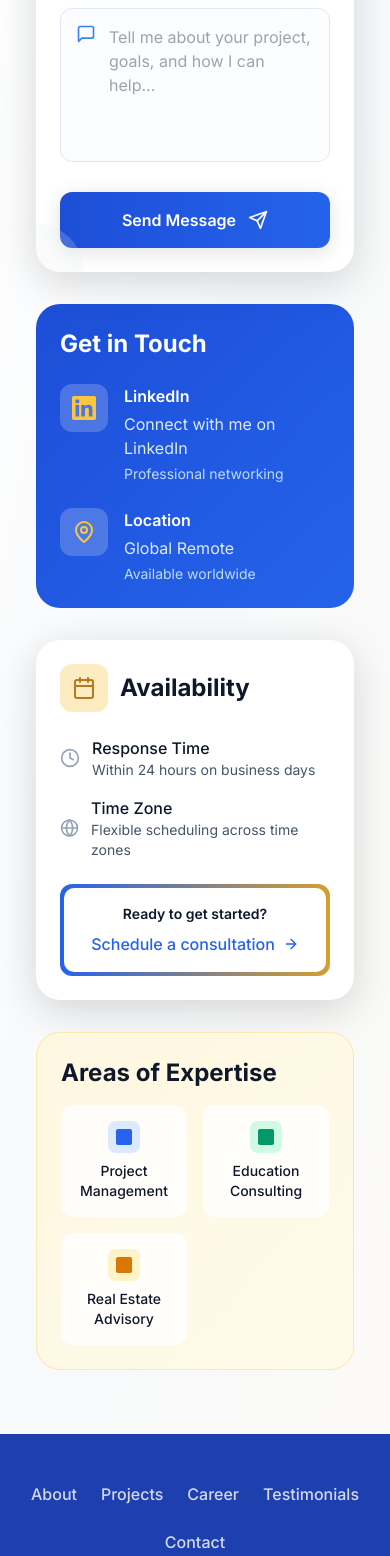
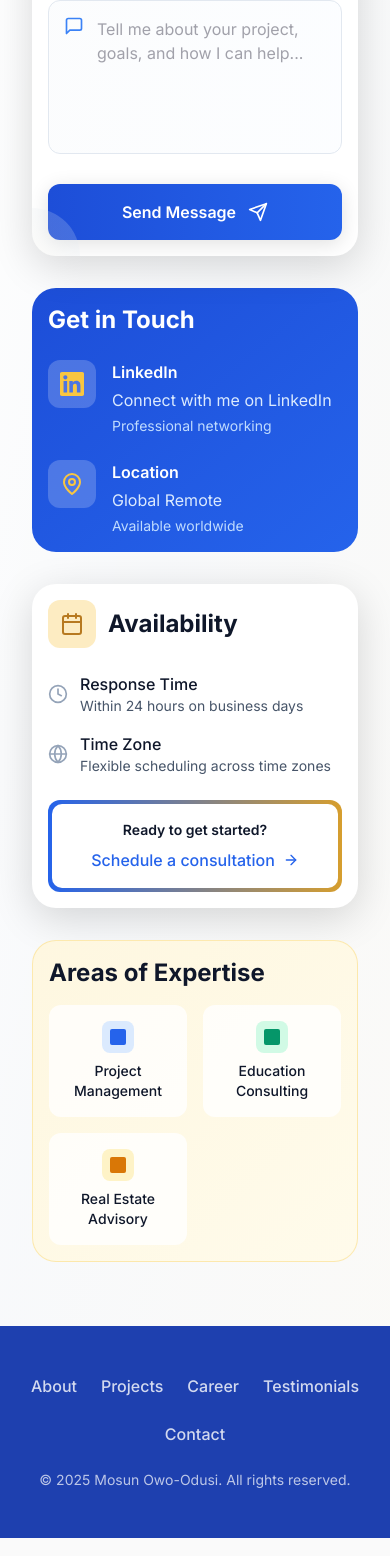
Before and after one commit to Paulkelvin/Mosun-Owo-Odusi, a Next.js app: page /contact in a window 390 px wide. Shown: the part 934-2490 px from the top of the page. Built offline with nearby package versions, Linux system fonts and the light colour scheme.

Commit message:
Make contact page cards wider on mobile - reduce padding and container margins

```diff
--- a/app/contact/page.tsx
+++ b/app/contact/page.tsx
@@ -62,14 +62,14 @@ export default function Contact() {
       <section className="section-padding bg-gradient-to-br from-white via-primary-50/20 to-gold-50/10">
         <div className="container-custom">
           {/* Contact Cards Grid */}
-          <div className="grid lg:grid-cols-2 gap-8 lg:gap-32 max-w-none mx-auto px-2 lg:px-8">
+          <div className="grid lg:grid-cols-2 gap-8 lg:gap-32 max-w-none mx-auto px-1 sm:px-2 lg:px-8">
 
             {/* Left Column - Contact Form */}
             <motion.div
               initial={{ opacity: 0, x: -30 }}
               animate={{ opacity: 1, x: 0 }}
               transition={{ duration: 0.8, delay: 0.2 }}
-              className="bg-white rounded-3xl shadow-large p-6 lg:p-10 relative overflow-hidden self-start"
+              className="bg-white rounded-3xl shadow-large p-4 sm:p-6 lg:p-10 relative overflow-hidden self-start"
             >
               {/* Subtle color accents */}
               <div className="absolute top-0 right-0 w-32 h-32 bg-gradient-to-br from-primary-100/30 to-gold-100/30 rounded-full -translate-y-16 translate-x-16"></div>
@@ -170,7 +170,7 @@ export default function Contact() {
                 initial={{ opacity: 0, x: 30 }}
                 animate={{ opacity: 1, x: 0 }}
                 transition={{ duration: 0.8, delay: 0.3 }}
-                className="bg-gradient-to-br from-primary-700 to-primary-600 rounded-3xl p-6 lg:p-10 text-white"
+                className="bg-gradient-to-br from-primary-700 to-primary-600 rounded-3xl p-4 sm:p-6 lg:p-10 text-white"
               >
                 <h3 className="text-2xl font-bold mb-6">Get in Touch</h3>
 
@@ -213,7 +213,7 @@ export default function Contact() {
                 initial={{ opacity: 0, x: 30 }}
                 animate={{ opacity: 1, x: 0 }}
                 transition={{ duration: 0.8, delay: 0.4 }}
-                className="bg-white rounded-3xl shadow-large p-6 lg:p-8"
+                className="bg-white rounded-3xl shadow-large p-4 sm:p-6 lg:p-8"
               >
                 <div className="flex items-center gap-3 mb-6">
                   <div className="w-12 h-12 bg-gold-100 rounded-xl flex items-center justify-center">
@@ -261,7 +261,7 @@ export default function Contact() {
                 initial={{ opacity: 0, x: 30 }}
                 animate={{ opacity: 1, x: 0 }}
                 transition={{ duration: 0.8, delay: 0.5 }}
-                className="bg-gradient-to-br from-gold-50 to-amber-50 rounded-3xl p-6 lg:p-8 border border-gold-200/50"
+                className="bg-gradient-to-br from-gold-50 to-amber-50 rounded-3xl p-4 sm:p-6 lg:p-8 border border-gold-200/50"
               >
                 <h3 className="text-2xl font-bold text-slate-900 mb-4">Areas of Expertise</h3>
                 <div className="grid grid-cols-2 gap-4">
```
